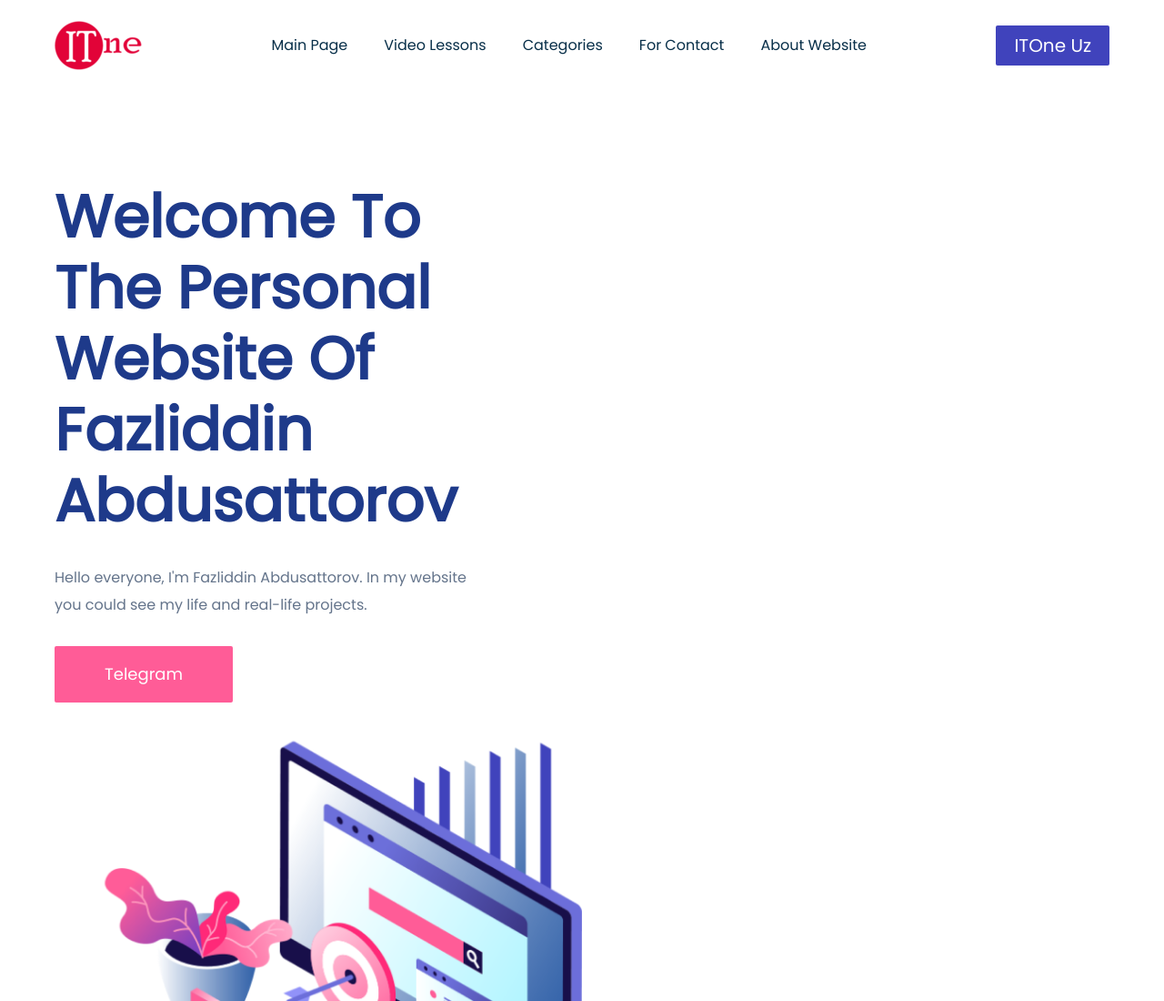
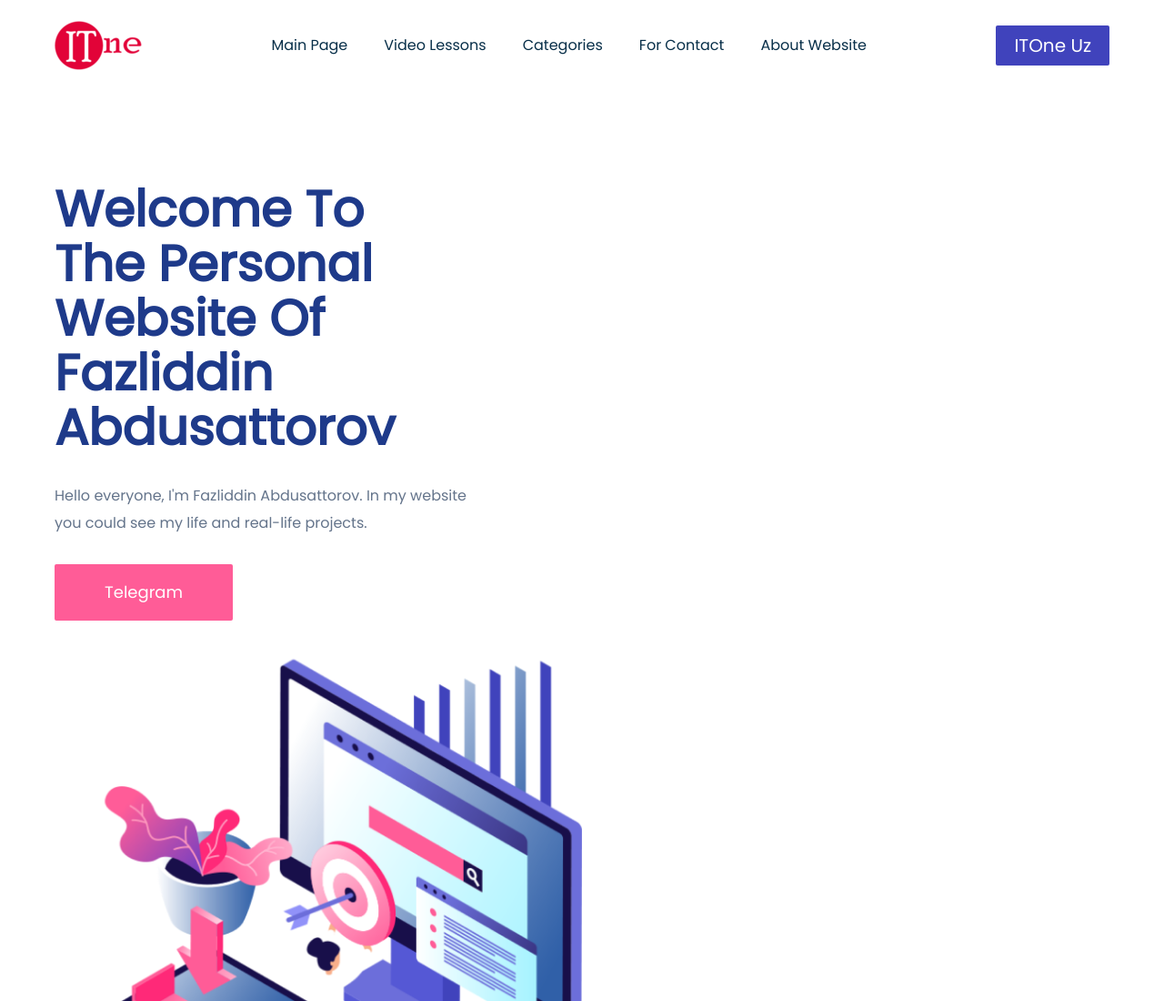
Before and after one commit to Fazliddindev/for_rezume, a plain HTML site: page index.html in a window 1280 px wide. Shown: the top 1100 px of the page at 91% size. Drawn offline with nearby package versions, Linux system fonts and the light colour scheme.

Commit message:
index.html

```diff
--- a/index.html
+++ b/index.html
@@ -57,7 +57,7 @@
     <main>
         <section class="container flex flex-row justify-between items-center py-[100px] px-[20px]  xl:px-[60px]">
             <div class="flex flex-col items-start gap-y-[30px]">
-                <h1 class="sm:w-[490px] text-start text-blue-900 text-[40px] md:text-[45px] lg:text-[55px] xl:text-[65px] font-bold font-['Poppins'] capitalize leading-[78px]">
+                <h1 class="sm:w-[400px] text-start text-blue-900 text-[30px] md:text-[35px] lg:text-[45px] xl:text-[55px] font-bold font-['Poppins'] capitalize leading-[60px]">
                     Welcome to the personal website of Fazliddin Abdusattorov</h1>
                 <p class="md:w-[475px]  text-start text-slate-500 text-base font-normal font-['Poppins'] leading-[30px]">
                     Hello everyone,
```
